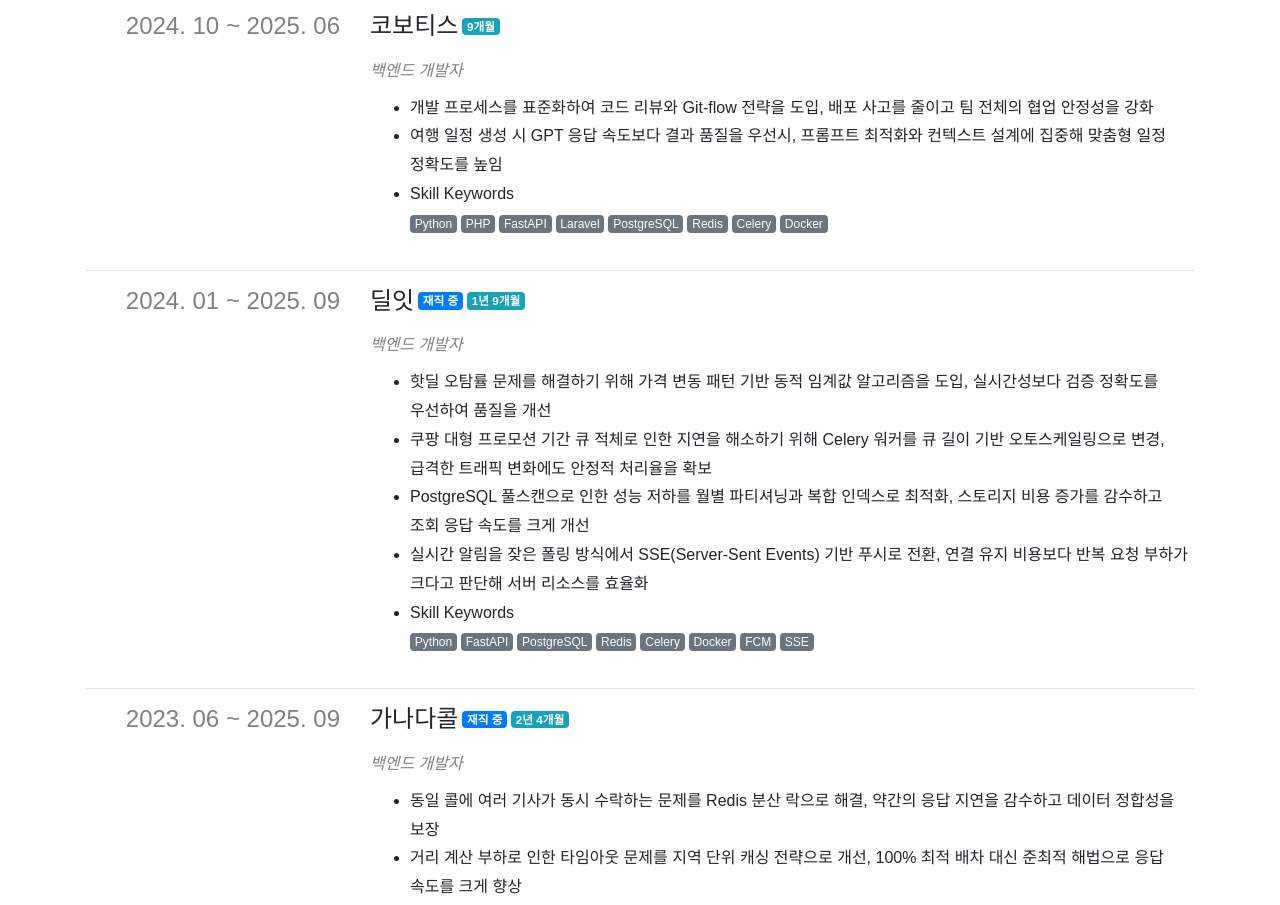
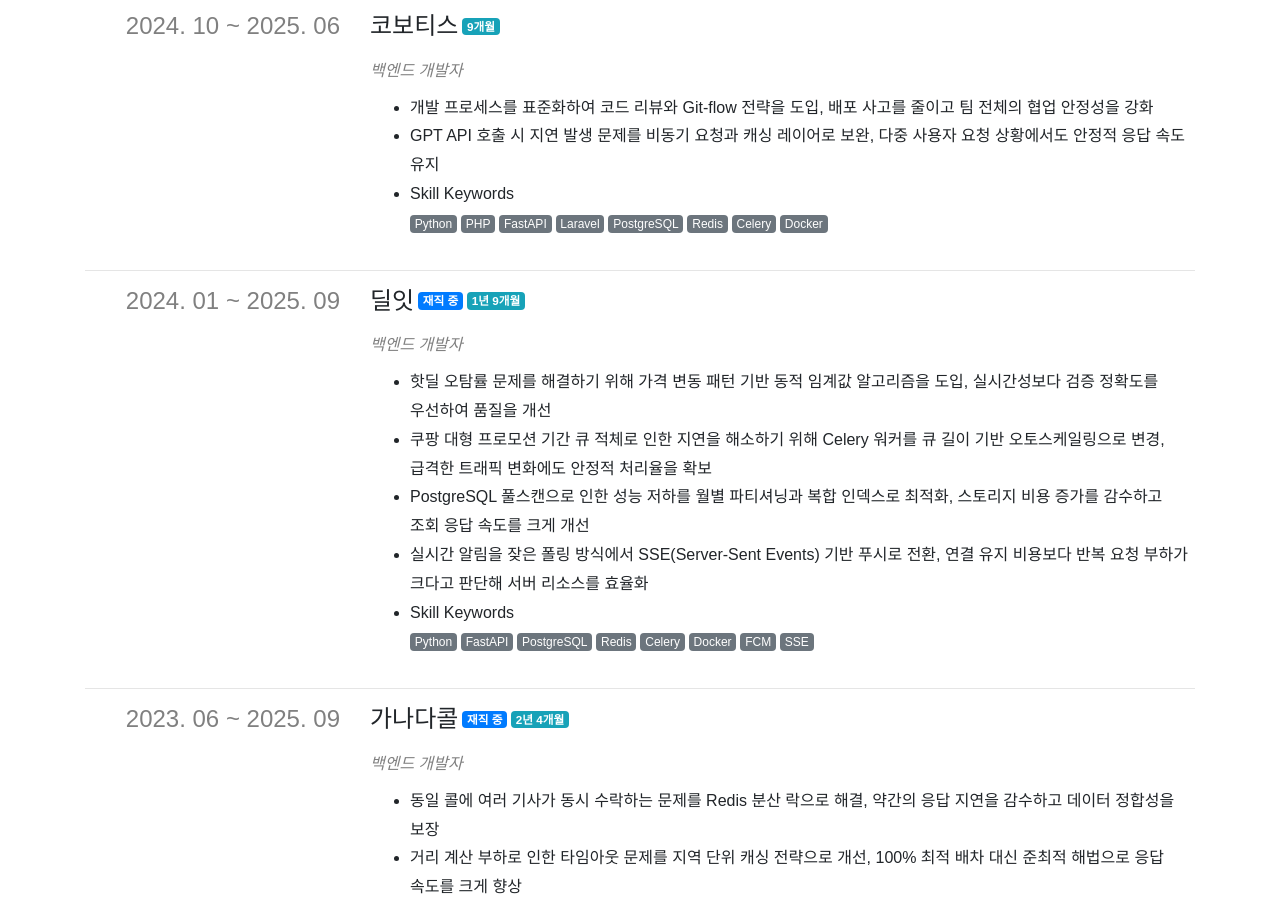
Before and after one commit to yuneast/resume, a Next.js app: page / in a window 1280 px wide. Shown: the part 1620-2525 px from the top of the page. Built offline with nearby package versions, Linux system fonts and the light colour scheme; a web font is replaced by a local one.

Commit message:
Update experience.ts

```diff
--- a/payload/experience.ts
+++ b/payload/experience.ts
@@ -39,7 +39,7 @@
           endedAt: '2025-06',
           descriptions: [
             '개발 프로세스를 표준화하여 코드 리뷰와 Git-flow 전략을 도입, 배포 사고를 줄이고 팀 전체의 협업 안정성을 강화',
-            '여행 일정 생성 시 GPT 응답 속도보다 결과 품질을 우선시, 프롬프트 최적화와 컨텍스트 설계에 집중해 맞춤형 일정 정확도를 높임',
+            'GPT API 호출 시 지연 발생 문제를 비동기 요청과 캐싱 레이어로 보완, 다중 사용자 요청 상황에서도 안정적 응답 속도 유지',
           ],
           skillKeywords: [
             'Python',
```
